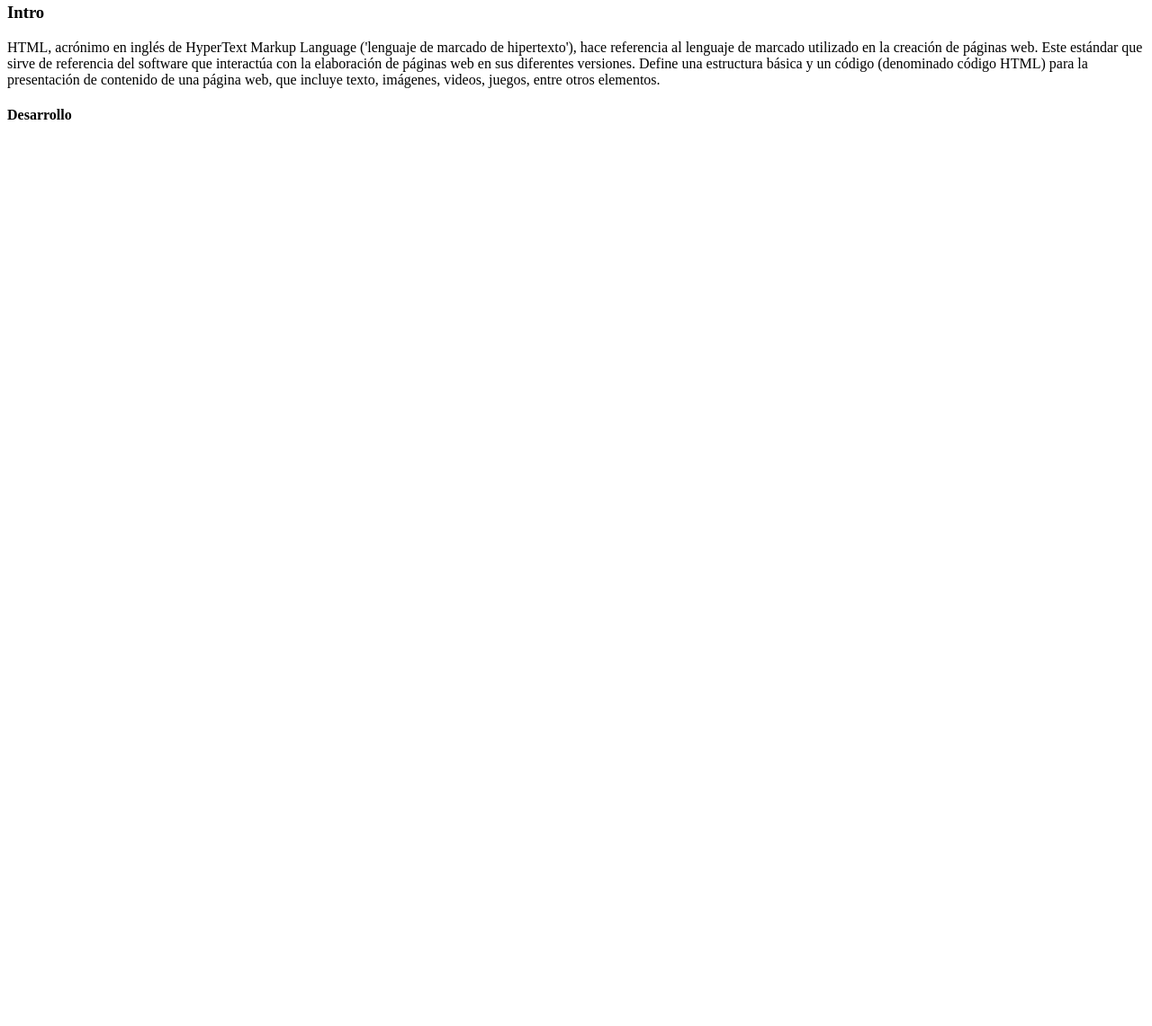
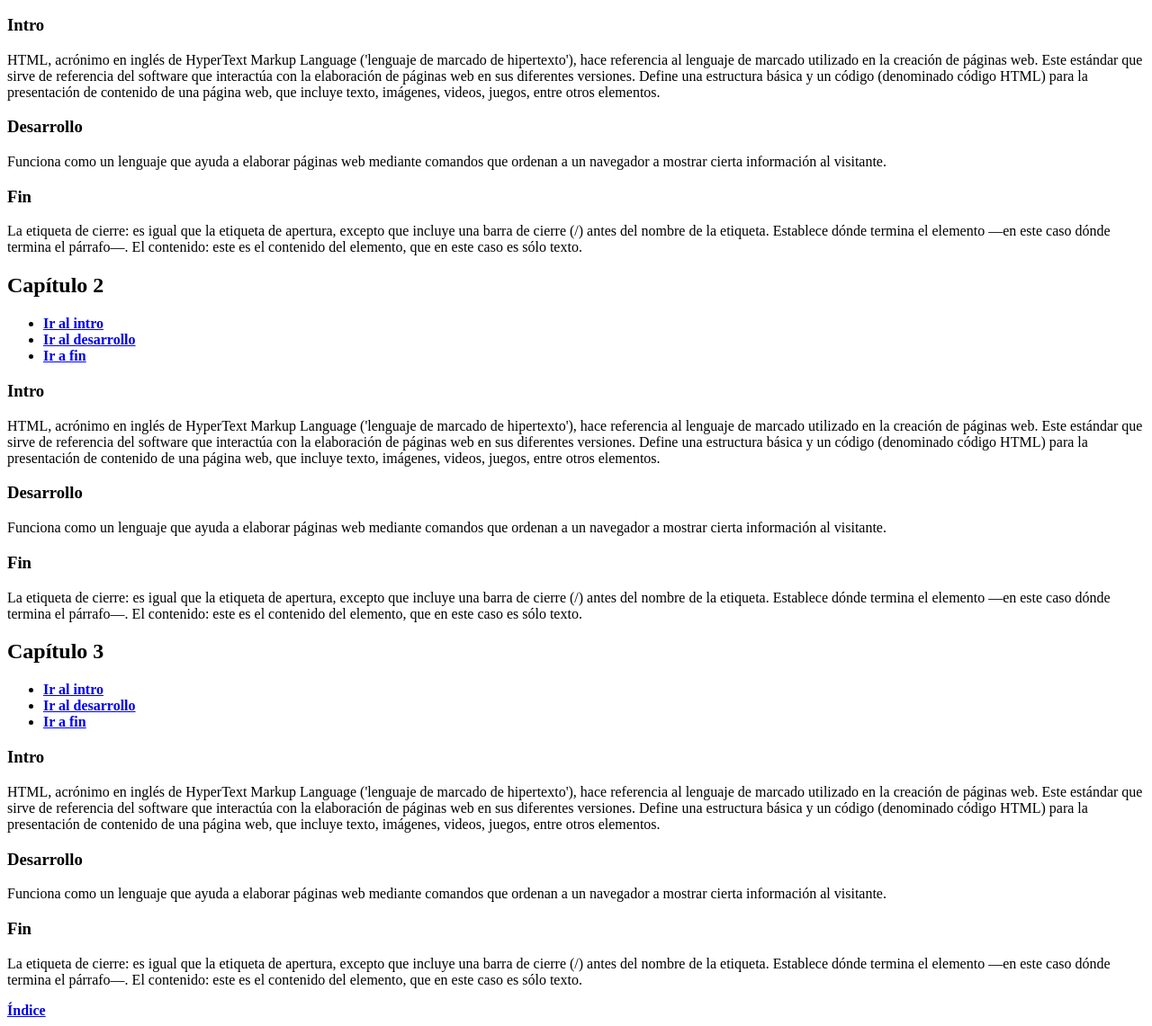
Before and after one commit to marios292/12_mario_silgado, a plain HTML site: page 2.3.1/practica2.3.1.html in a window 1280 px wide. Shown: the part 477-1618 px from the top of the page at 90% size. Before the commit the page ends 800 px from the top, so only its background shows below. Drawn offline with Linux system fonts and the light colour scheme.

Commit message:
practica 2.3.1 acabada

```diff
--- a/2.3.1/practica2.3.1.html
+++ b/2.3.1/practica2.3.1.html
@@ -1,3 +1,4 @@
+<!DOCTYPE html>
 <html>
 
 <head>
@@ -27,14 +28,15 @@
             <li>Final</li>
         </ul>
     </ol>
-        <h2 id="Capitulo1">Capítulo 1</h2>
+    <h2 id="capitulo1">Capítulo 1</h2>
 
     <ul>
-            <li><a href="#intro"><b>Ir al intro</b></a>
-            <li><a href="#desarrollo"><b>Ir al desarrollo</b></a>
-            <li><a href="#fin"><b>Ir a fin</b></a>
+        <li><a href="#intro1"><b>Ir al intro</b></a>
+        <li><a href="#desarrollo1"><b>Ir al desarrollo</b></a>
+        <li><a href="#fin1"><b>Ir a fin</b></a>
     </ul>
-        <h3>Intro</h3>
+    <h3 id="intro1">Intro</h3>
+
     <p>
         HTML, acrónimo en inglés de HyperText Markup Language ('lenguaje de marcado de hipertexto'), hace referencia
         al
@@ -44,15 +46,64 @@
         página web, que incluye texto, imágenes,
         videos, juegos, entre otros elementos.
     </p>
-        <h4>Desarrollo</h4>
-<p></p>
+    <h3 id="desarrollo1">Desarrollo</h3>
+    <p>Funciona como un lenguaje que ayuda a elaborar páginas web mediante comandos que ordenan a un navegador a mostrar
+        cierta información al visitante.</p>
+    <h3 id="fin1">Fin</h3>
+    <p>La etiqueta de cierre: es igual que la etiqueta de apertura, excepto que incluye una barra de cierre (/) antes
+        del nombre de la etiqueta. Establece dónde termina el elemento —en este caso dónde termina el párrafo—. El
+        contenido: este es el contenido del elemento, que en este caso es sólo texto.</p>
+    <h2 id="capitulo2">Capítulo 2</h2>
 
+    <ul>
+        <li><a href="#intro2"><b>Ir al intro</b></a>
+        <li><a href="#desarrollo2"><b>Ir al desarrollo</b></a>
+        <li><a href="#fin2"><b>Ir a fin</b></a>
+    </ul>
+    <h3 id="intro2">Intro</h3>
 
+    <p>
+        HTML, acrónimo en inglés de HyperText Markup Language ('lenguaje de marcado de hipertexto'), hace referencia
+        al
+        lenguaje de marcado utilizado en la creación de páginas web. Este estándar que sirve
+        de referencia del software que interactúa con la elaboración de páginas web en sus diferentes versiones.
+        Define una estructura básica y un código (denominado código HTML) para la presentación de contenido de una
+        página web, que incluye texto, imágenes,
+        videos, juegos, entre otros elementos.
+    </p>
+    <h3 id="desarrollo2">Desarrollo</h3>
+    <p>Funciona como un lenguaje que ayuda a elaborar páginas web mediante comandos que ordenan a un navegador a mostrar
+        cierta información al visitante.</p>
+    <h3 id="fin2">Fin</h3>
+    <p>La etiqueta de cierre: es igual que la etiqueta de apertura, excepto que incluye una barra de cierre (/) antes
+        del nombre de la etiqueta. Establece dónde termina el elemento —en este caso dónde termina el párrafo—. El
+        contenido: este es el contenido del elemento, que en este caso es sólo texto.</p>
+    <h2 id="capitulo3">Capítulo 3</h2>
+
+    <ul>
+        <li><a href="#intro3"><b>Ir al intro</b></a>
+        <li><a href="#desarrollo3"><b>Ir al desarrollo</b></a>
+        <li><a href="#fin3"><b>Ir a fin</b></a>
+    </ul>
+    <h3 id="intro3">Intro</h3>
+
+    <p>
+        HTML, acrónimo en inglés de HyperText Markup Language ('lenguaje de marcado de hipertexto'), hace referencia
+        al
+        lenguaje de marcado utilizado en la creación de páginas web. Este estándar que sirve
+        de referencia del software que interactúa con la elaboración de páginas web en sus diferentes versiones.
+        Define una estructura básica y un código (denominado código HTML) para la presentación de contenido de una
+        página web, que incluye texto, imágenes,
+        videos, juegos, entre otros elementos.
+    </p>
+    <h3 id="desarrollo3">Desarrollo</h3>
+    <p>Funciona como un lenguaje que ayuda a elaborar páginas web mediante comandos que ordenan a un navegador a mostrar
+        cierta información al visitante.</p>
+    <h3 id="fin3">Fin</h3>
+    <p>La etiqueta de cierre: es igual que la etiqueta de apertura, excepto que incluye una barra de cierre (/) antes
+        del nombre de la etiqueta. Establece dónde termina el elemento —en este caso dónde termina el párrafo—. El
+        contenido: este es el contenido del elemento, que en este caso es sólo texto.</p>
+    <a href="#indice"><b>Índice</b></a>
 </body>
 
-
-
-</head>
-
-
 </html>
```
Lines whose indentation alone changed are shown as unchanged.
